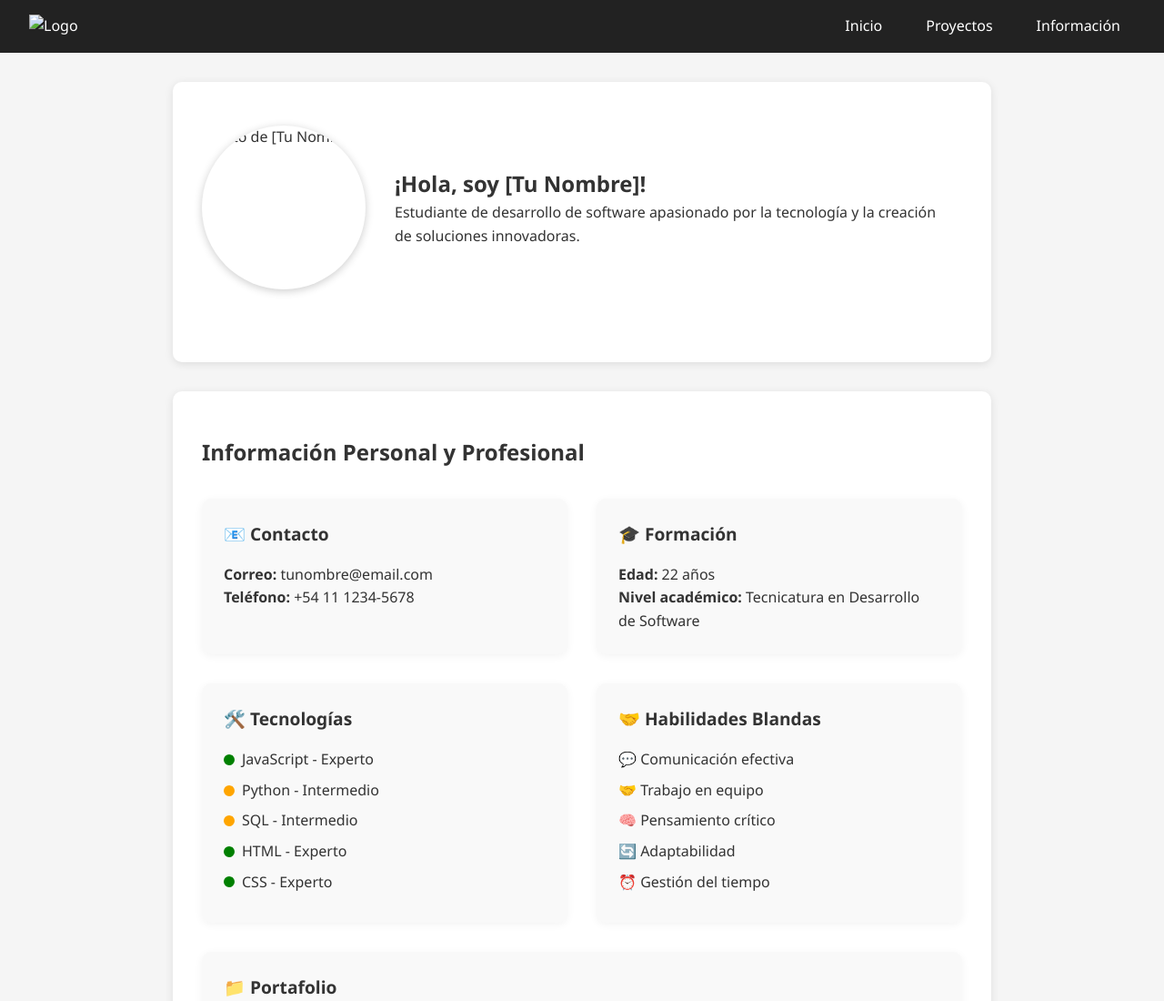
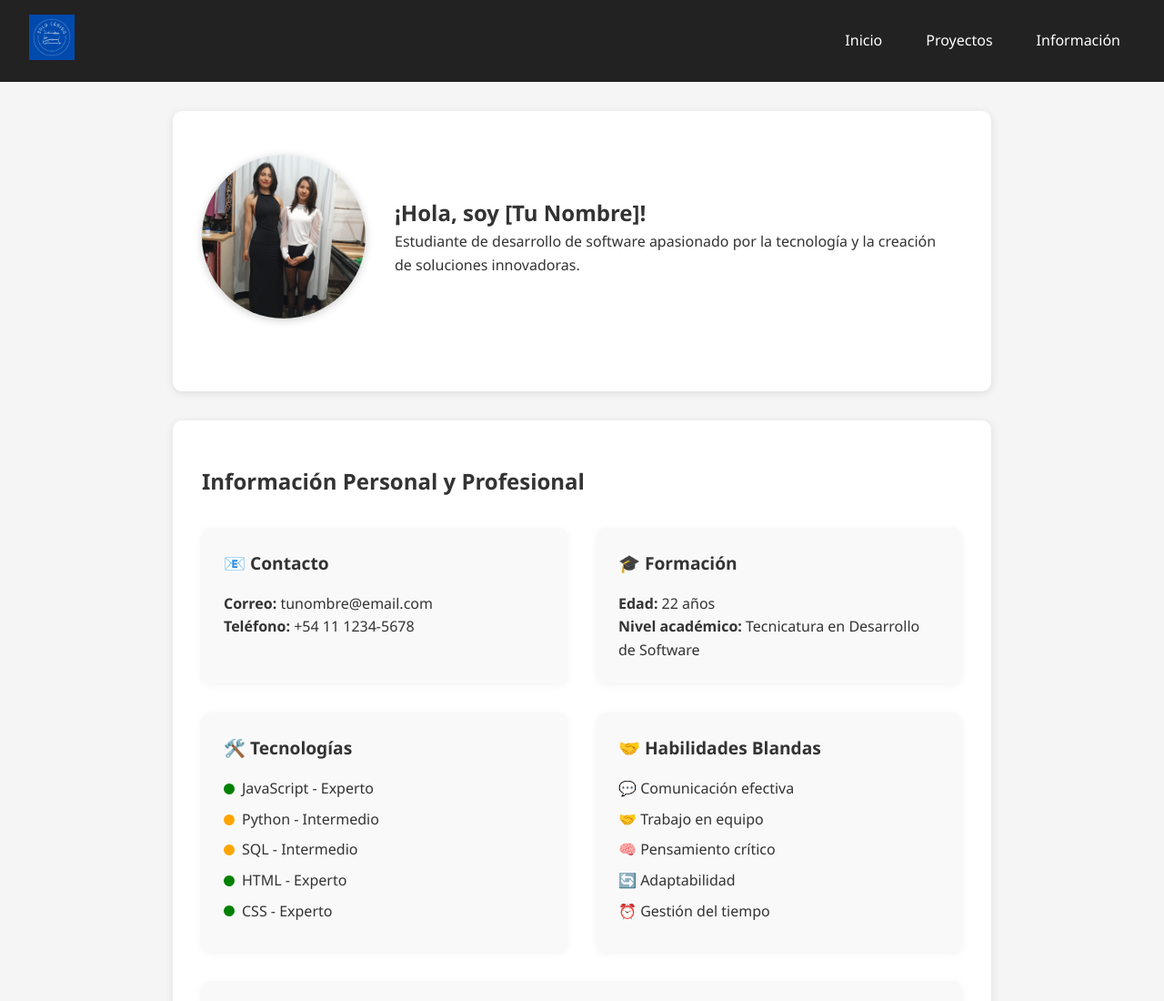
Before and after one commit to lookita/proyectOlivera, a plain HTML site: page PROYECT OLIVERA/HTML/portafolio.html in a window 1280 px wide. Shown: the top 1100 px of the page at 91% size. Drawn offline with Linux system fonts and the light colour scheme.

Commit message:
foto logo y personal

```diff
--- a/PROYECT OLIVERA/HTML/portafolio.html
+++ b/PROYECT OLIVERA/HTML/portafolio.html
@@ -10,7 +10,7 @@
 
 <header>
     <div class="logo">
-        <img src="imagenes/logo_dp_mas.png" alt="Logo">
+        <img src="/PROYECT OLIVERA/imagenes/SOLO CÓDIGO.png" alt="Logo">
     </div>
     <nav>
         <ul>
@@ -26,7 +26,7 @@
     <!-- INICIO: Presentación corta -->
     <section id="inicio">
         <div class="perfil">
-            <img src="/PROYECT OLIVERA/imagenes/foto_personal" alt="Foto de [Tu Nombre]" class="foto-personal">
+            <img src="/PROYECT OLIVERA/imagenes/20240914_195250 (1).jpg" alt="Foto de [Tu Nombre]" class="foto-personal">
             <div class="datos">
                 <h2>¡Hola, soy [Tu Nombre]!</h2>
                 <p>Estudiante de desarrollo de software apasionado por la tecnología y la creación de soluciones innovadoras.</p>
```
Also changed, not shown: PROYECT OLIVERA/imagenes/20240914_195250 (1).jpg (added), PROYECT OLIVERA/imagenes/SOLO CÓDIGO.png (added).
